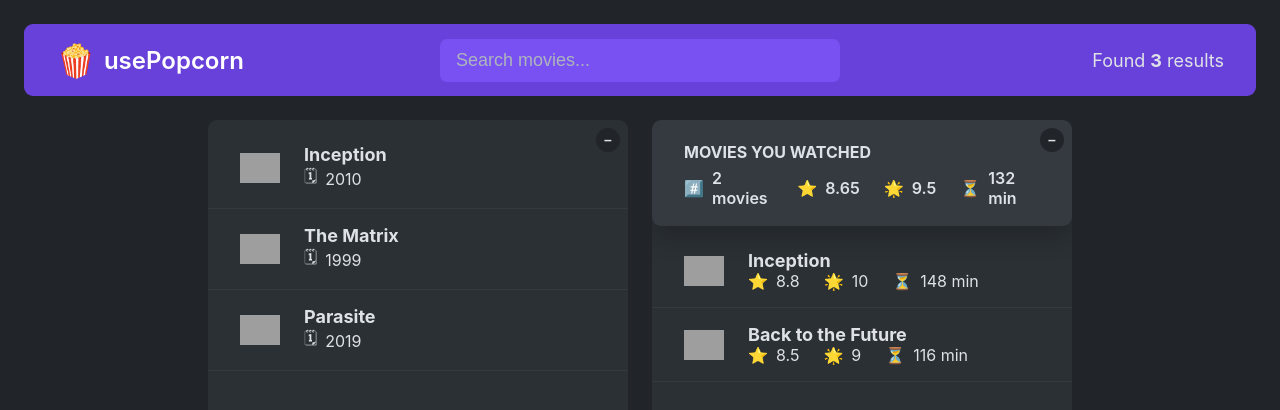
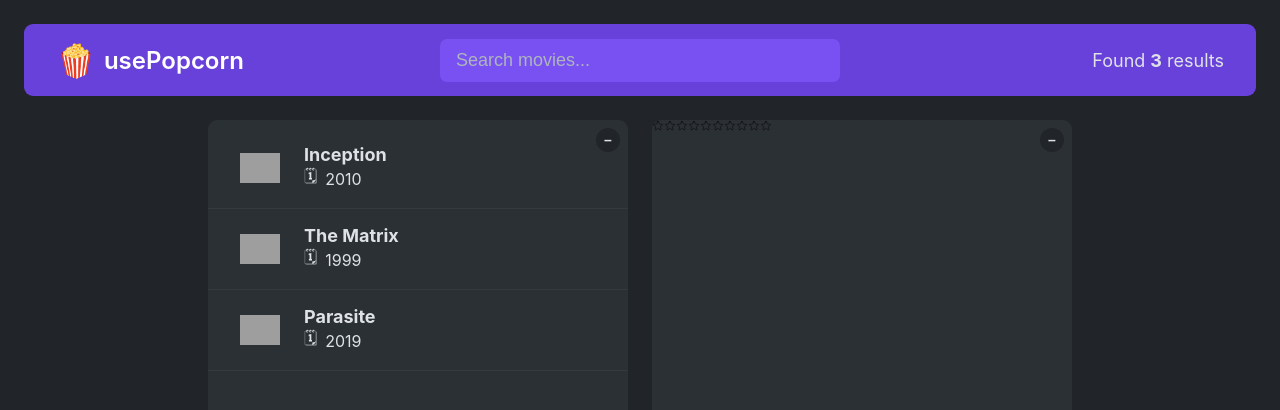
Before and after one commit to stpkkk/use-popcorn, a React (Create React App) app: page / in a window 1280 px wide. Shown: the top 410 px of the page. Built offline with nearby package versions, Linux system fonts and the light colour scheme; grey boxes are pictures that could not be loaded; the HTML template or start-up script is replaced by a standard one.

Commit message:
feat: StarRating component logic implement

```diff
--- a/src/App.tsx
+++ b/src/App.tsx
@@ -10,6 +10,7 @@
 	WatchedSummary,
 	WatchedList,
 	Box,
+	StarRating,
 } from './components'
 
 const tempMovieData: IMovie[] = [
@@ -75,8 +76,9 @@
 					<MovieList movies={movies} />
 				</Box>
 				<Box>
-					<WatchedSummary watched={watched} />
-					<WatchedList watched={watched} />
+					{/* <WatchedSummary watched={watched} />
+					<WatchedList watched={watched} /> */}
+					<StarRating maxRating={10} />
 				</Box>
 			</Main>
 		</>
--- a/src/components/main/Box.tsx
+++ b/src/components/common/Box.tsx
@@ -1,5 +1,5 @@
 import React, { useState } from 'react'
-import Button from '../common/Button'
+import Button from './Button'
 
 interface IBox {
 	children: React.ReactNode
--- a/src/components/common/index.ts
+++ b/src/components/common/index.ts
@@ -1,4 +1,5 @@
 import Button from './Button'
 import Search from './Search'
+import Box from '../common/Box'
 
-export { Button, Search }
+export { Button, Search, Box }
--- a/src/components/index.ts
+++ b/src/components/index.ts
@@ -1,3 +1,4 @@
 export * from './common'
 export * from './main'
 export * from './nav'
+export * from './star-rating'
--- a/src/components/main/Movie.tsx
+++ b/src/components/main/MovieItem.tsx
@@ -1,11 +1,11 @@
 import React from 'react'
 import { IMovie } from '../../types'
 
-interface IMovieProps {
+interface IMovieItemProps {
 	movie: IMovie
 }
 
-const Movie: React.FC<IMovieProps> = ({ movie }) => {
+const MovieItem: React.FC<IMovieItemProps> = ({ movie }) => {
 	return (
 		<li>
 			<img src={movie.Poster} alt={`${movie.Title} poster`} />
@@ -20,4 +20,4 @@
 	)
 }
 
-export default Movie
+export default MovieItem
--- a/src/components/main/MovieList.tsx
+++ b/src/components/main/MovieList.tsx
@@ -1,6 +1,6 @@
 import React from 'react'
 import { IMovie } from '../../types'
-import Movie from './Movie'
+import MovieItem from './MovieItem'
 
 interface IMovieList {
 	movies: IMovie[]
@@ -10,7 +10,7 @@
 	return (
 		<ul className='list'>
 			{movies.map(movie => (
-				<Movie movie={movie} key={movie.imdbID} />
+				<MovieItem movie={movie} key={movie.imdbID} />
 			))}
 		</ul>
 	)
--- a/src/components/main/index.ts
+++ b/src/components/main/index.ts
@@ -2,6 +2,6 @@
 import MovieList from './MovieList'
 import Main from './Main'
 import WatchedList from './WatchedList'
-import Box from './Box'
+import MovieItem from './MovieItem'
 
-export { WatchedSummary, WatchedList, Main, MovieList, Box }
+export { WatchedSummary, WatchedList, MovieItem, Main, MovieList }
--- /dev/null
+++ b/src/components/star-rating/Star.tsx
@@ -0,0 +1,59 @@
+import React from 'react'
+
+interface IStar {
+	onClick: () => void
+	onMouseEnter: () => void
+	onMouseLeave: () => void
+	full: boolean
+}
+
+const Star: React.FC<IStar> = ({
+	onClick,
+	onMouseEnter,
+	onMouseLeave,
+	full,
+}) => {
+	const starStyle = {
+		width: '12px',
+		height: '12px',
+		cursor: 'pointer',
+		display: 'block',
+	}
+
+	return (
+		<span
+			onClick={onClick}
+			onMouseEnter={onMouseEnter}
+			onMouseLeave={onMouseLeave}
+			role='button'
+			style={starStyle}
+		>
+			{full ? (
+				<svg
+					xmlns='http://www.w3.org/2000/svg'
+					viewBox='0 0 20 20'
+					fill='#000'
+					stroke='#000'
+				>
+					<path d='M9.049 2.927c.3-.921 1.603-.921 1.902 0l1.07 3.292a1 1 0 00.95.69h3.462c.969 0 1.371 1.24.588 1.81l-2.8 2.034a1 1 0 00-.364 1.118l1.07 3.292c.3.921-.755 1.688-1.54 1.118l-2.8-2.034a1 1 0 00-1.175 0l-2.8 2.034c-.784.57-1.838-.197-1.539-1.118l1.07-3.292a1 1 0 00-.364-1.118L2.98 8.72c-.783-.57-.38-1.81.588-1.81h3.461a1 1 0 00.951-.69l1.07-3.292z' />
+				</svg>
+			) : (
+				<svg
+					xmlns='http://www.w3.org/2000/svg'
+					fill='none'
+					viewBox='0 0 24 24'
+					stroke='#000'
+				>
+					<path
+						strokeLinecap='round'
+						strokeLinejoin='round'
+						strokeWidth='{2}'
+						d='M11.049 2.927c.3-.921 1.603-.921 1.902 0l1.519 4.674a1 1 0 00.95.69h4.915c.969 0 1.371 1.24.588 1.81l-3.976 2.888a1 1 0 00-.363 1.118l1.518 4.674c.3.922-.755 1.688-1.538 1.118l-3.976-2.888a1 1 0 00-1.176 0l-3.976 2.888c-.783.57-1.838-.197-1.538-1.118l1.518-4.674a1 1 0 00-.363-1.118l-3.976-2.888c-.784-.57-.38-1.81.588-1.81h4.914a1 1 0 00.951-.69l1.519-4.674z'
+					/>
+				</svg>
+			)}
+		</span>
+	)
+}
+
+export default Star
--- /dev/null
+++ b/src/components/star-rating/StarRating.tsx
@@ -0,0 +1,49 @@
+import React, { useState } from 'react'
+import Star from './Star'
+
+interface IStarRating {
+	maxRating?: number
+}
+
+const containerStyle = {
+	display: 'flex',
+	alignItems: 'center',
+	gap: '10px',
+}
+
+const starContainerStyle = {
+	display: 'flex',
+}
+
+const textStyle = {
+	lineHeight: '1',
+	margin: '0',
+}
+
+const StarRating: React.FC<IStarRating> = ({ maxRating = 8 }) => {
+	const [rating, setRating] = useState<number>(0)
+	const [tempRating, setTempRating] = useState<number>(0)
+
+	const handleRating = (rating: number) => {
+		setRating(rating)
+	}
+
+	return (
+		<div style={containerStyle}>
+			<div style={starContainerStyle}>
+				{Array.from({ length: maxRating }, (_, i) => (
+					<Star
+						full={tempRating ? tempRating >= i + 1 : rating >= i + 1}
+						onClick={() => handleRating(i + 1)}
+						onMouseEnter={() => setTempRating(i + 1)}
+						onMouseLeave={() => setTempRating(0)}
+						key={i}
+					/>
+				))}
+			</div>
+			<p style={textStyle}>{tempRating || rating || ''}</p>
+		</div>
+	)
+}
+
+export default StarRating
--- /dev/null
+++ b/src/components/star-rating/index.ts
@@ -0,0 +1,3 @@
+import StarRating from './StarRating'
+
+export { StarRating }
```
